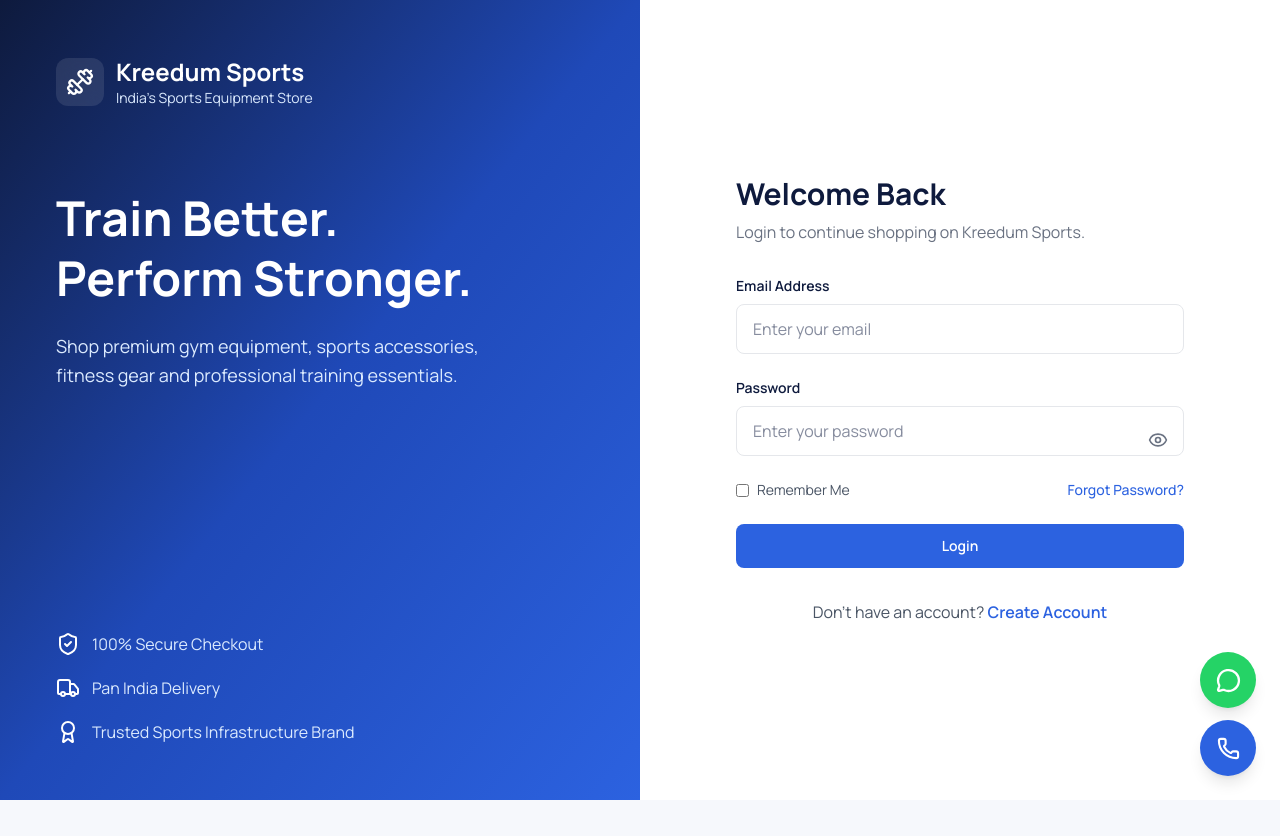
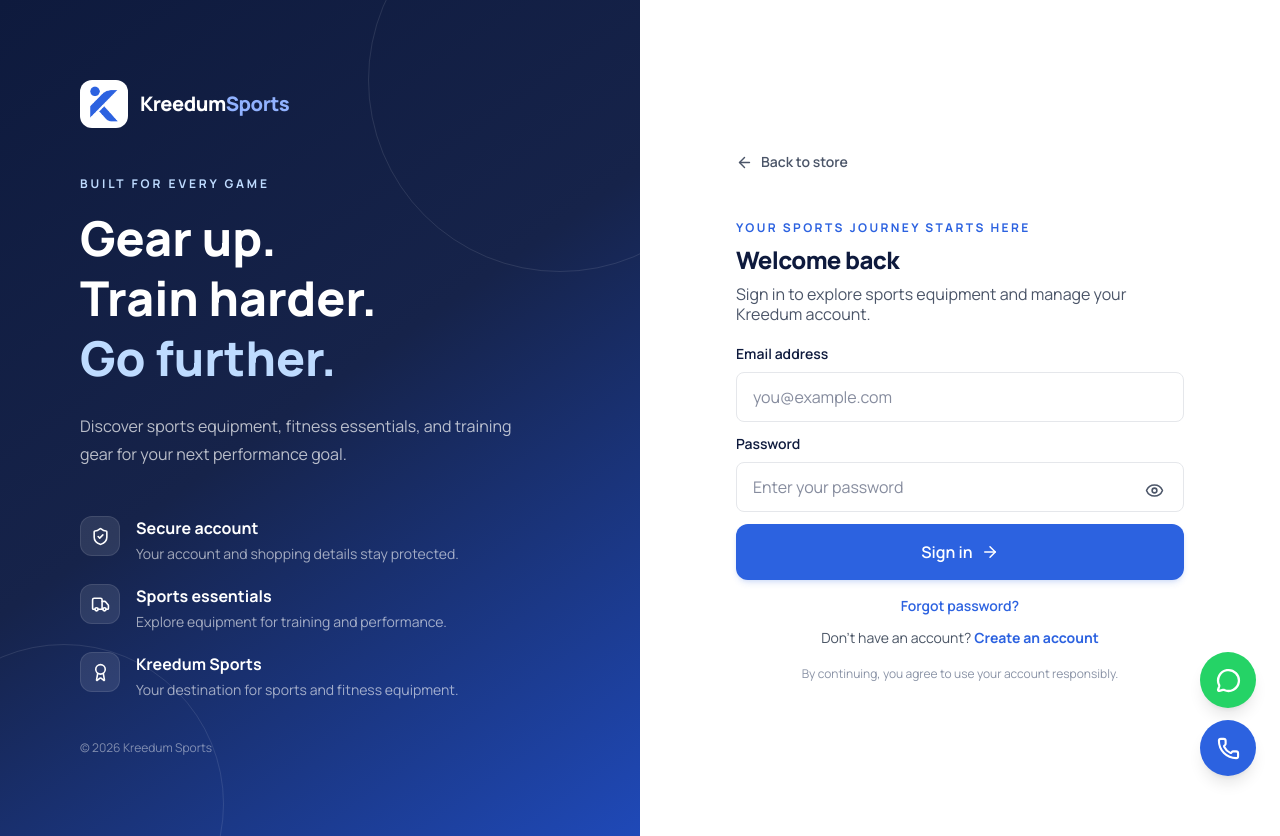
Before and after one commit to kreedum-web/kreedum_frontend, a React (Vite) app: page /login in a window 1280 px wide. Before the commit the page ends 800 px from the top, so only its background shows below. Built offline with nearby package versions, Linux system fonts and the light colour scheme.

Commit message:
ui: refine responsive login page design

```diff
--- a/src/components/common/Input.jsx
+++ b/src/components/common/Input.jsx
@@ -20,7 +20,7 @@
 
       <input
         className={clsx(
-          "w-full rounded-lg border px-4 py-3 outline-none",
+          "w-full rounded-lg border px-3 py-2.5 text-sm sm:px-4 sm:py-3 sm:text-base",
           "transition-all duration-200",
           "bg-white",
           error
--- a/src/layouts/AuthLayout.jsx
+++ b/src/layouts/AuthLayout.jsx
@@ -1,66 +1,165 @@
+
 import { Link } from "react-router-dom";
-import { Dumbbell, ShieldCheck, Truck, Award } from "lucide-react";
+import {
+  ShieldCheck,
+  Truck,
+  Award,
+  ArrowLeft,
+} from "lucide-react";
 
-export default function AuthLayout({ title, subtitle, children }) {
+import logo from "@/assets/logo.png";
+import { COLORS } from "@/config/theme";
+
+const benefits = [
+  {
+    icon: ShieldCheck,
+    title: "Secure account",
+    description: "Your account and shopping details stay protected.",
+  },
+  {
+    icon: Truck,
+    title: "Sports essentials",
+    description: "Explore equipment for training and performance.",
+  },
+  {
+    icon: Award,
+    title: "Kreedum Sports",
+    description: "Your destination for sports and fitness equipment.",
+  },
+];
+
+export default function AuthLayout({
+  title,
+  subtitle,
+  children,
+}) {
   return (
-    <div className="min-h-screen bg-slate-50 grid lg:grid-cols-2">
-      {/* LEFT SIDE */}
-      <div className="hidden lg:flex bg-gradient-to-br from-[#0E1A3D] via-[#1F49B8] to-[#2C62E0] text-white p-14 flex-col justify-between">
-        <div>
-          <Link to="/" className="flex items-center gap-3">
-            <div className="w-12 h-12 rounded-xl bg-white/10 flex items-center justify-center backdrop-blur">
-              <Dumbbell className="w-7 h-7" />
-            </div>
-            <div>
-              <h2 className="font-bold text-2xl">Kreedum Sports</h2>
-              <p className="text-blue-100 text-sm">
-                India's Sports Equipment Store
+    <main
+className="min-h-screen bg-gradient-to-br from-[#0E1A3D] via-[#1F49B8] to-[#2C62E0] px-3 py-5 sm:px-6 sm:py-8 lg:bg-none lg:p-0"  style={{ fontFamily: '"Manrope", sans-serif' }}
+>
+  <div className="mx-auto grid min-h-[calc(100dvh-40px)] max-w-6xl overflow-hidden bg-transparent lg:min-h-screen lg:max-w-none lg:grid-cols-2 lg:bg-white">
+        {/* Brand panel */}
+        <section
+          className="relative hidden overflow-hidden p-10 text-white lg:flex lg:flex-col lg:justify-between lg:p-14 xl:p-20"
+          style={{
+            background: `linear-gradient(145deg, ${COLORS.navy} 0%, ${COLORS.navySoft} 48%, ${COLORS.blueDark} 100%)`,
+          }}
+        >
+          <div
+            className="pointer-events-none absolute -right-28 -top-28 h-96 w-96 rounded-full border border-white/10"
+            aria-hidden="true"
+          />
+          <div
+            className="pointer-events-none absolute -bottom-32 -left-24 h-80 w-80 rounded-full border border-white/10"
+            aria-hidden="true"
+          />
+
+          <Link to="/" className="relative z-10 inline-flex w-fit items-center gap-3">
+            <img
+              src={logo}
+              alt="Kreedum Sports logo"
+              className="h-12 w-12 rounded-xl bg-white p-1 object-contain"
+            />
+            <span className="text-xl font-extrabold tracking-tight">
+              Kreedum<span style={{ color: "#91B2FF" }}>Sports</span>
+            </span>
+          </Link>
+
+          <div className="relative z-10 my-12 max-w-xl">
+            <p className="mb-4 text-xs font-bold uppercase tracking-[0.24em] text-blue-200">
+              Built for every game
+            </p>
+
+            <h1 className="text-4xl font-extrabold leading-tight xl:text-5xl">
+              Gear up.
+              <br />
+              Train harder.
+              <br />
+              <span className="text-blue-200">Go further.</span>
+            </h1>
+
+            <p className="mt-6 max-w-md text-base leading-7 text-white/70">
+              Discover sports equipment, fitness essentials, and
+              training gear for your next performance goal.
             </p>
           </div>
-          </Link>
 
-          <div className="mt-20 space-y-6">
-            <h1 className="text-5xl font-bold leading-tight">
-              Train Better. <br />
-              Perform Stronger.
-            </h1>
-
-            <p className="text-blue-100 text-lg leading-relaxed max-w-md">
-              Shop premium gym equipment, sports accessories, fitness gear and
-              professional training essentials.
+          <div className="relative z-10 space-y-5">
+            {benefits.map(({ icon: Icon, title, description }) => (
+              <div key={title} className="flex items-start gap-4">
+                <span className="flex h-10 w-10 shrink-0 items-center justify-center rounded-xl border border-white/10 bg-white/10">
+                  <Icon size={19} />
+                </span>
+                <div>
+                  <p className="font-bold">{title}</p>
+                  <p className="mt-1 text-sm leading-5 text-white/60">
+                    {description}
                   </p>
                 </div>
               </div>
-
-        <div className="space-y-5 text-blue-100">
-          <div className="flex items-center gap-3">
-            <ShieldCheck className="w-6 h-6 text-white" />
-            <span>100% Secure Checkout</span>
+            ))}
           </div>
 
-          <div className="flex items-center gap-3">
-            <Truck className="w-6 h-6 text-white" />
-            <span>Pan India Delivery</span>
-          </div>
+          <p className="relative z-10 mt-10 text-xs text-white/45">
+            © {new Date().getFullYear()} Kreedum Sports
+          </p>
+        </section>
 
-          <div className="flex items-center gap-3">
-            <Award className="w-6 h-6 text-white" />
-            <span>Trusted Sports Infrastructure Brand</span>
-          </div>
-        </div>
-      </div>
+        {/* Form panel */}
+        <section className="flex min-w-0 items-center justify-center px-1 py-2 sm:px-8 sm:py-6 lg:bg-white lg:px-12 lg:py-10 xl:px-20">
+          <div className="w-full max-w-md rounded-3xl border border-[#E5E9F2] bg-white p-4 shadow-2xl shadow-[#0E1A3D]/20 sm:p-8 lg:rounded-none lg:border-0 lg:bg-transparent lg:p-0 lg:shadow-none">
+            <Link
+              to="/"
+              className="mb-6 inline-flex items-center gap-2 text-sm font-semibold transition-colors hover:text-[#2C62E0] lg:mb-12"
+              style={{ color: COLORS.slate }}
+            >
+              <ArrowLeft size={17} />
+              Back to store
+            </Link>
 
-      {/* RIGHT SIDE */}
-      <div className="flex items-center justify-center p-6 sm:p-10 lg:p-16 bg-white">
-        <div className="w-full max-w-md">
-          <div className="mb-8">
-            <h2 className="text-3xl font-bold text-[#0E1A3D]">{title}</h2>
-            <p className="text-gray-500 mt-2">{subtitle}</p>
+            {/* Mobile brand */}
+            <Link
+              to="/"
+              className="mb-6 flex items-center gap-3 lg:hidden"
+            >
+              <img
+                src={logo}
+                alt="Kreedum Sports logo"
+                className="h-11 w-11 rounded-xl border border-[#E5E9F2] bg-white p-1 object-contain"
+              />
+              <span className="text-lg font-extrabold tracking-tight" style={{ color: COLORS.navy }}>
+                Kreedum<span style={{ color: COLORS.blue }}>Sports</span>
+              </span>
+            </Link>
+
+            <div className="mb-5">
+              <p
+                className="mb-2 text-xs font-bold uppercase tracking-[0.2em]"
+                style={{ color: COLORS.blue }}
+              >
+                Your sports journey starts here
+              </p>
+
+              <h2
+                className="text-1xl font-extrabold tracking-tight sm:text-2xl"
+                style={{ color: COLORS.navy }}
+              >
+                {title}
+              </h2>
+
+              <p className="mt-2 text-sm leading-5 sm:text-base" style={{ color: COLORS.slate }}>
+                {subtitle}
+              </p>
             </div>
 
             {children}
+
+            <p className="mt-4 text-center text-xs leading-5" style={{ color: COLORS.slateLight }}>
+              By continuing, you agree to use your account responsibly.
+            </p>
           </div>
+        </section>
       </div>
-    </div>
+    </main>
   );
 }
--- a/src/pages/Login/LoginForm.jsx
+++ b/src/pages/Login/LoginForm.jsx
@@ -1,55 +1,167 @@
+
 import { useState } from "react";
-import { Eye, EyeOff } from "lucide-react";
+import { Link, useLocation, useNavigate } from "react-router-dom";
+import { Eye, EyeOff, Mail, Lock, ArrowRight } from "lucide-react";
 
+import { authService } from "@/api";
+import { useAuth } from "@/contexts/AuthContext";
 import { Button, Input } from "@/components/common";
+import { COLORS } from "@/config/theme";
 
 export default function LoginForm() {
+  const navigate = useNavigate();
+  const location = useLocation();
+  const { login } = useAuth();
+
+  const [email, setEmail] = useState("");
+  const [password, setPassword] = useState("");
   const [showPassword, setShowPassword] = useState(false);
+  const [loading, setLoading] = useState(false);
+  const [error, setError] = useState("");
+  const [notice, setNotice] = useState("");
+
+  async function handleSubmit(event) {
+    event.preventDefault();
+    setError("");
+    setNotice("");
+
+    const normalizedEmail = email.trim().toLowerCase();
+
+    if (!normalizedEmail || !password) {
+      setError("Enter your email address and password.");
+      return;
+    }
+
+    try {
+      setLoading(true);
+
+      const response = await authService.login({
+        email: normalizedEmail,
+        password,
+      });
+
+      // Backend response: { success, message, data: { user, token } }
+      const result = response?.data?.data;
+      const token = result?.token;
+      const user = result?.user;
+
+      if (!token || !user) {
+        throw new Error(
+          "The server returned an unexpected login response. Please try again."
+        );
+      }
+
+      login(token, user);
+
+      const requestedPath = location.state?.from;
+      const destination =
+        typeof requestedPath === "string" &&
+        requestedPath.startsWith("/") &&
+        !requestedPath.startsWith("//")
+          ? requestedPath
+          : "/";
+
+      navigate(destination, { replace: true });
+    } catch (err) {
+      setError(
+        err?.response?.data?.message ||
+          err?.message ||
+          "Login failed. Please try again."
+      );
+    } finally {
+      setLoading(false);
+    }
+  }
 
   return (
-    <form className="space-y-6">
+    <form onSubmit={handleSubmit} className="space-y-3" noValidate>
       <Input
-        label="Email Address"
+        id="login-email"
+        name="email"
+        label="Email address"
         type="email"
-        placeholder="Enter your email"
+        autoComplete="email"
+        inputMode="email"
+        placeholder="you@example.com"
+        value={email}
+        onChange={(event) => setEmail(event.target.value)}
+        required
+        disabled={loading}
       />
 
       <div className="relative">
         <Input
+          id="login-password"
+          name="password"
           label="Password"
           type={showPassword ? "text" : "password"}
+          autoComplete="current-password"
           placeholder="Enter your password"
+          value={password}
+          onChange={(event) => setPassword(event.target.value)}
+          required
+          disabled={loading}
+          className="pr-12"
         />
 
         <button
           type="button"
-          onClick={() => setShowPassword(!showPassword)}
-          className="absolute right-4 top-[52px] text-gray-500"
+          onClick={() => setShowPassword((current) => !current)}
+          aria-label={showPassword ? "Hide password" : "Show password"}
+          aria-pressed={showPassword}
+          className="absolute right-3 top-[38px] flex h-9 w-9 items-center justify-center rounded-lg transition-colors hover:bg-[#EAF0FF] focus-visible:outline-none focus-visible:ring-2 focus-visible:ring-[#2C62E0]"
+          style={{ color: COLORS.slate }}
+          disabled={loading}
         >
-          {showPassword ? <EyeOff size={20} /> : <Eye size={20} />}
+          {showPassword ? <EyeOff size={19} /> : <Eye size={19} />}
         </button>
       </div>
 
-      <div className="flex justify-between items-center text-sm">
-        <label className="flex items-center gap-2 text-gray-600 cursor-pointer">
-          <input
-            type="checkbox"
-            className="rounded border-gray-300 text-[#2C62E0]"
-          />
-          Remember Me
-        </label>
 
-        <button
-          type="button"
-          className="text-[#2C62E0] font-medium hover:underline"
+
+      {error && (
+        <div
+          role="alert"
+          className="rounded-xl border border-red-100 bg-red-50 px-4 py-3 text-sm text-red-700"
         >
-          Forgot Password?
-        </button>
-      </div>
+          {error}
+        </div>
+      )}
 
-      <Button variant="primary" className="w-full py-3 text-base">
-        Login
+      {notice && (
+        <div
+          role="status"
+          className="rounded-xl px-4 py-3 text-sm"
+          style={{ backgroundColor: COLORS.tint, color: COLORS.blueDark }}
+        >
+          {notice}
+        </div>
+      )}
+
+      <Button
+        type="submit"
+        variant="primary"
+        size="lg"
+        fullWidth
+        loading={loading}
+        className="min-h-12 rounded-xl shadow-md shadow-[#2C62E0]/15 hover:brightness-105"
+      >
+        {loading ? "Signing in..." : "Sign in"}
+        {!loading && <ArrowRight size={18} />}
       </Button>
+
+      <button
+        type="button"
+        onClick={() =>
+          setNotice(
+            "Password recovery is not available yet. Please contact Kreedum Sports for assistance."
+          )
+        }
+        className="w-full py-1 text-sm font-semibold hover:underline"
+        style={{ color: COLORS.blue }}
+      >
+        Forgot password?
+      </button>
     </form>
   );
 }
--- a/src/pages/Login/LoginPage.jsx
+++ b/src/pages/Login/LoginPage.jsx
@@ -1,22 +1,24 @@
 import { Link } from "react-router-dom";
 import AuthLayout from "@/layouts/AuthLayout";
 import LoginForm from "./LoginForm";
+import { COLORS } from "@/config/theme";
 
 export default function LoginPage() {
   return (
    <AuthLayout
-      title="Welcome Back"
-      subtitle="Login to continue shopping on Kreedum Sports."
+  title="Welcome back"
+  subtitle="Sign in to explore sports equipment and manage your Kreedum account."
 >
   <LoginForm />
 
-      <div className="mt-8 text-center text-gray-600">
-        Don't have an account? {" "}
+  <div className="mt-2 text-center text-sm text-gray-600">
+    Don't have an account?{" "}
     <Link
       to="/register"
-          className="text-[#2C62E0] font-semibold hover:underline"
+      className="font-bold hover:underline"
+      style={{ color: COLORS.blue }}
     >
-          Create Account
+      Create an account
     </Link>
   </div>
 </AuthLayout>
```
Lines whose indentation alone changed are shown as unchanged.
